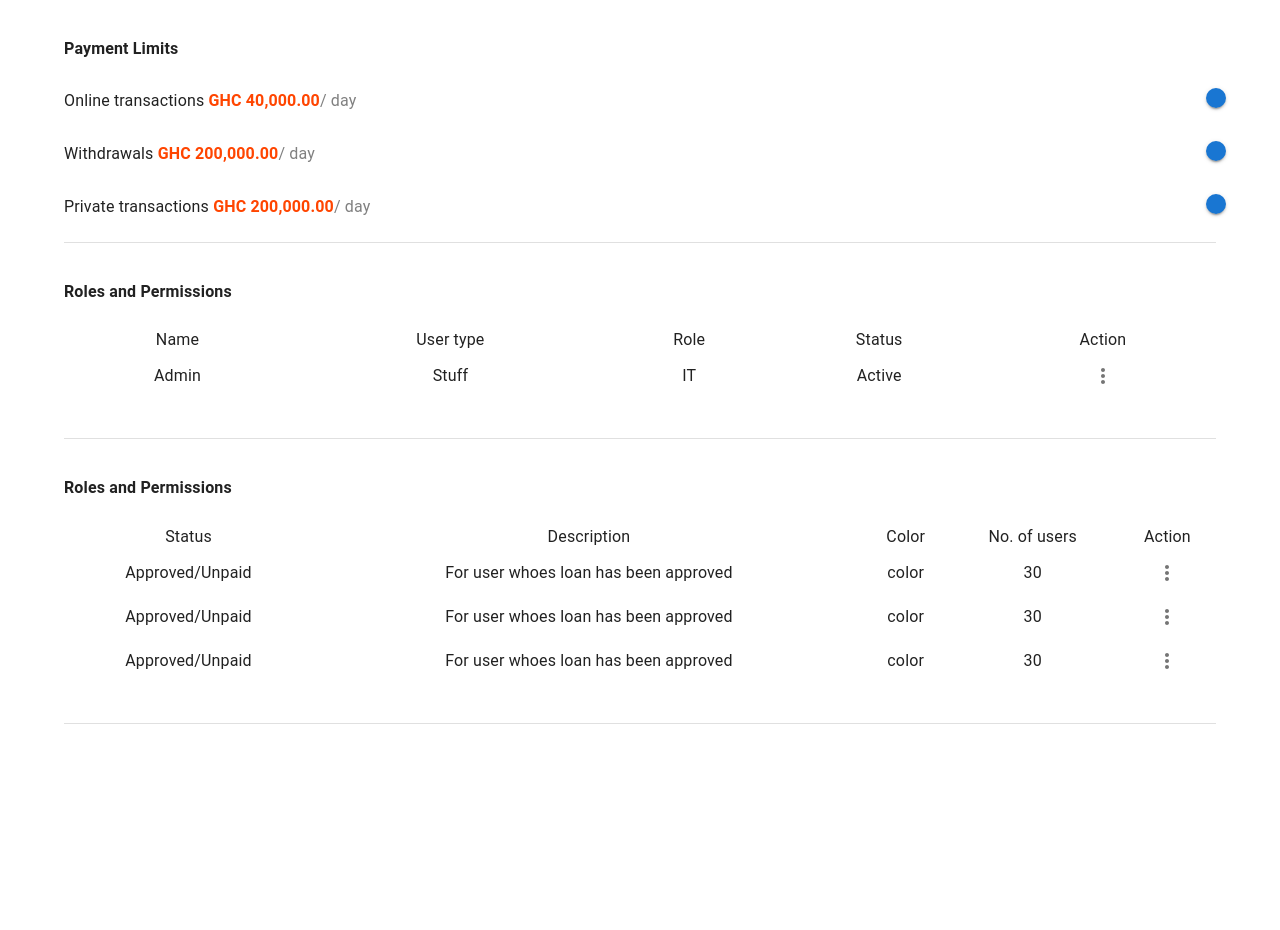
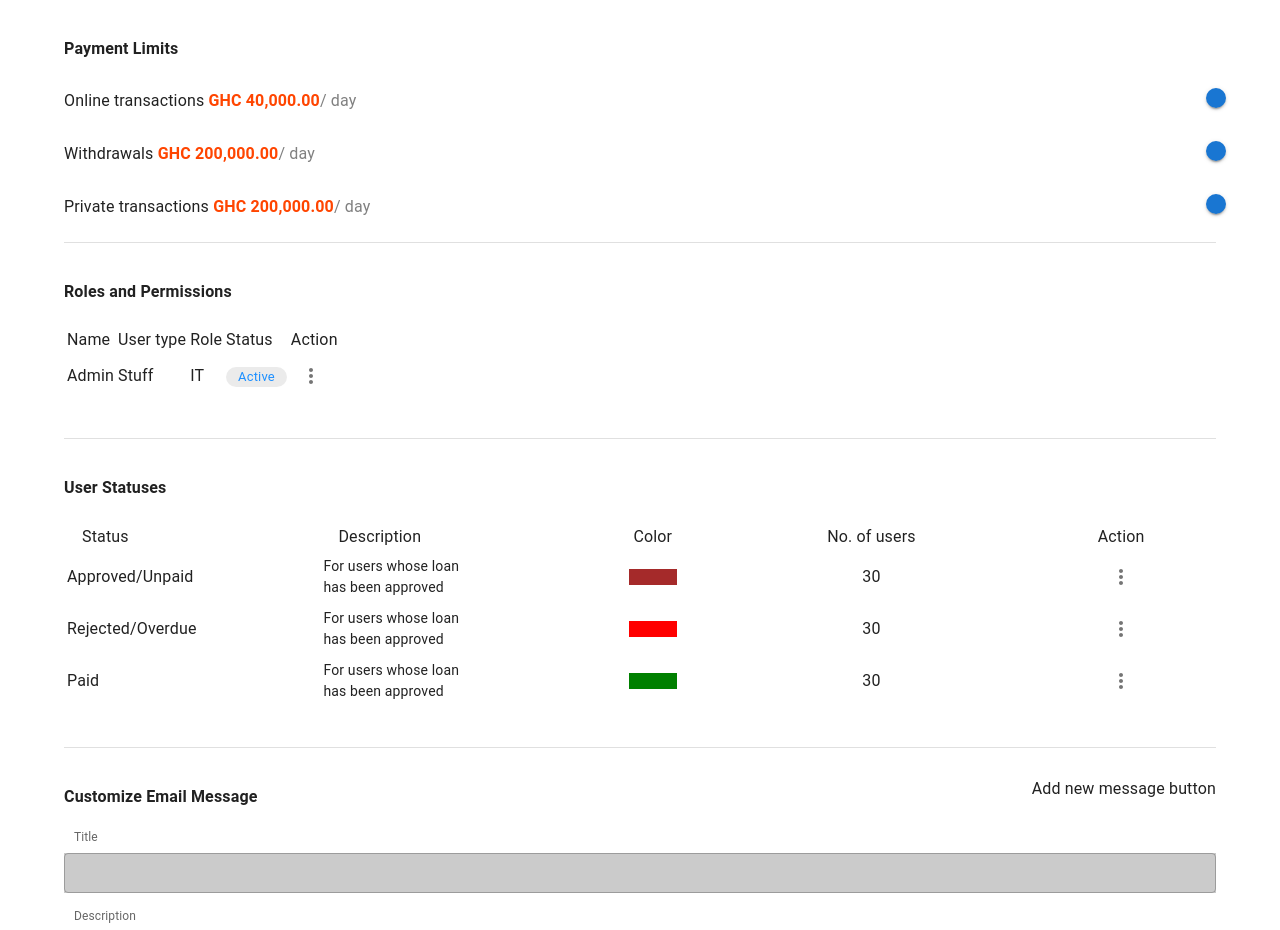
Before and after one commit to waglarry/home-hub, a React (Create React App) app: page / in a window 1280 px wide. Shown: the top 930 px of the page. Before the commit the page ends 800 px from the top, so only its background shows below. Built offline with nearby package versions, Linux system fonts and the light colour scheme.

Commit message:
Update Admin component

```diff
--- a/src/configSettingsTabs/Administration.js
+++ b/src/configSettingsTabs/Administration.js
@@ -4,6 +4,9 @@ import Container from '@mui/material/Container';
 import './configSettingsTabs.css'
 import { Divider, Slider } from '@mui/material';
 import AdminMenuIcon from '../components/AdminMenuIcon';
+import Chip from '@mui/material/Chip';
+import TextField from '@mui/material/TextField';
+import InputLabel from '@mui/material/InputLabel';
 
 function Administration() {
   return (
@@ -59,7 +62,7 @@ function Administration() {
         <Divider />
         <div>
             <h4 className='heading'>Roles and Permissions</h4>
-                    <table border={0} className="adminRolesTable">
+                    <table border={0} className="adminRolesTable1">
                         <thead>
                             <td>Name</td>
                             <td>User type</td>
@@ -71,7 +74,12 @@ function Administration() {
                             <td>Admin</td>
                             <td>Stuff</td>
                             <td>IT</td>
-                            <td>Active</td>
+                            <td>
+                                <Chip sx={{
+                                    height: '0',
+                                    color: 'dodgerblue'
+                                }} label="Active" />
+                            </td>
                             <td>
                             <AdminMenuIcon />
                             </td>
@@ -80,56 +88,155 @@ function Administration() {
                 <Divider style={{height: 40}} />
             </div>
             <div>
-            <h4 className='heading'>Roles and Permissions</h4>
+            <h4 className='heading'>User Statuses</h4>
                     <table border={0} className="adminRolesTable">
                         <thead>
-                            <td>Status</td>
-                            <td>Description</td>
+                            <td style={{
+                                minWidth: '1rem',
+                                textAlign: 'left',
+                                paddingLeft: '1rem'
+                            }}>Status</td>
+                            <td style={{
+                                minWidth: '1rem',
+                                textAlign: 'left',
+                                paddingLeft: '1rem'
+                            }}>Description</td>
                             <td>Color</td>
-                            <td>No. of users</td>
+                            <td style={{
+                                minWidth: '10rem'
+                            }}>No. of users</td>
                             <td>Action</td>
                         </thead>
                         <tbody>
-                            <td>Approved/Unpaid</td>
-                            <td>
-                                For user whoes loan has been approved
+                           <tr style={{marginBottom: '1rem'}}>
+                           <td style={{
+                                minWidth: '3rem',
+                                textAlign: 'left'
+                            }}>Approved/Unpaid</td>
+                            <td style={{
+                                textAlign: 'left',
+                                fontSize: '14px'
+                            }}>
+                                For users whose loan <br/> has been approved
                             </td>
-                            <td>
-                                color
+                            <td style={{
+                                display: 'flex',
+                                justifyContent: 'center',
+                                alignItems: 'center',
+                                minWidth: '4rem'
+                            }}>
+                                <div style={{
+                                    background: 'brown',
+                                    width: '3rem',
+                                    height: '1rem',
+                                    margin: '1rem 0'
+                                }}></div>
                             </td>
                             <td>30</td>
-                            <td>
+                            <td style={{minWidth: '6rem'}}>
                             <AdminMenuIcon />
                             </td>
-                        </tbody>
-                        <tbody>
-                            <td>Approved/Unpaid</td>
-                            <td>
-                                For user whoes loan has been approved
+                           </tr>
+                           <tr style={{marginBottom: '1rem'}}>
+                           <td style={{
+                                minWidth: '4rem',
+                                textAlign: 'left'
+                            }}>Rejected/Overdue</td>
+                            <td style={{
+                                textAlign: 'left',
+                                fontSize: '14px'
+                            }}>
+                                For users whose loan <br/> has been approved
                             </td>
-                            <td>
-                                color
+                            <td style={{
+                                display: 'flex',
+                                justifyContent: 'center',
+                                alignItems: 'center',
+                            }}>
+                                <div style={{
+                                    background: 'red',
+                                    width: '3rem',
+                                    height: '1rem',
+                                    margin: '1rem 0'
+                                }}></div>
                             </td>
                             <td>30</td>
-                            <td>
+                            <td style={{minWidth: '6rem'}}>
                             <AdminMenuIcon />
                             </td>
-                        </tbody>
-                        <tbody>
-                            <td>Approved/Unpaid</td>
-                            <td>
-                                For user whoes loan has been approved
+                           </tr>
+                           <tr style={{marginBottom: '1rem'}}>
+                           <td style={{
+                                minWidth: '2rem',
+                                textAlign: 'left'
+                            }}>Paid</td>
+                            <td style={{
+                                textAlign: 'left',
+                                fontSize: '14px'
+                            }}>
+                                For users whose loan <br/> has been approved
                             </td>
-                            <td>
-                                color
+                            <td style={{
+                                display: 'flex',
+                                justifyContent: 'center',
+                                alignItems: 'center',
+                            }}>
+                                <div style={{
+                                    background: 'green',
+                                    width: '3rem',
+                                    height: '1rem',
+                                    margin: '1rem 0'
+                                }}></div>
                             </td>
                             <td>30</td>
-                            <td>
+                            <td style={{minWidth: '6rem'}}>
                             <AdminMenuIcon />
                             </td>
+                           </tr>
                         </tbody>
                     </table>
                 <Divider style={{height: 40}} />
+            </div>
+            <div>
+            <div style={{
+                display: 'flex',
+                justifyContent: 'space-between',
+                alignItems: 'center'
+            }}>
+                <h4 className='heading'>Customize Email Message</h4>
+                <div>Add new message button</div>
+            </div>
+            <div className='NotificationsContainer'>
+                    <div className='inputBox'>
+                        <InputLabel shrink htmlFor="bootstrap-input" className='inputLabel'>
+                            Title
+                        </InputLabel>
+                        <TextField style={{
+                            background: '#b1b1b1a9'
+                        }} size="small" type="text" />
+                    </div>
+                    <div className='inputBox'>
+                        <InputLabel shrink htmlFor="bootstrap-input" className='inputLabel'>
+                            Description
+                        </InputLabel>
+                        <TextField style={{
+                            background: '#b1b1b1a9'
+                        }} size="normal" type="text" />
+                    </div>
+                    <div className='inputBox'>
+                        <InputLabel shrink htmlFor="bootstrap-input" className='inputLabel'>
+                            Message
+                        </InputLabel>
+                        <TextField
+                            id="outlined-multiline-static"
+                            multiline
+                            rows={12}
+                            style={{
+                                background: '#b1b1b1a9'
+                            }}
+                            />
+                    </div>
+            </div>
             </div>
       </Container>
     </>
```
